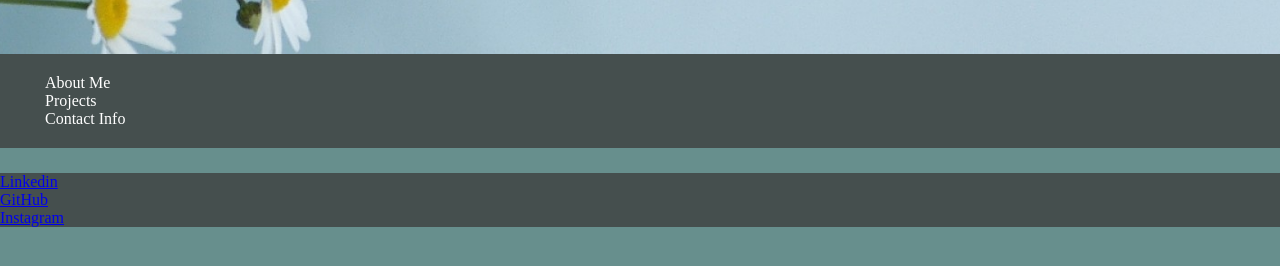
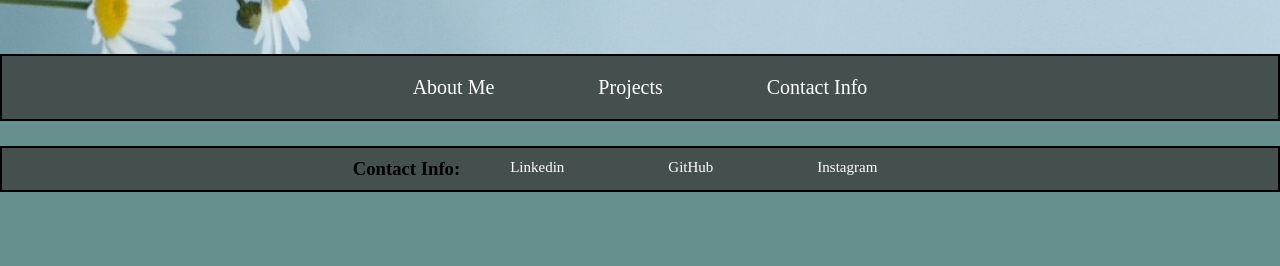
Before and after one commit to ZoeRorvig/my-portfolio, a plain HTML site: page index.html in a window 1280 px wide. Shown: the part 146-412 px from the top of the page. Drawn offline with Linux system fonts and the light colour scheme.

Commit message:
added CSS to nav bar

```diff
--- a/assets/css/style.css
+++ b/assets/css/style.css
@@ -25,8 +25,10 @@ nav{
     background-color: #3d4141d1;
     padding: 20px;
     margin-bottom: 25px;
-    color: #ffffff;
     display: flex;
+    border: 2px solid black;
+    justify-content: center;
+    align: center;
 }
 
 nav ul {
@@ -34,19 +36,17 @@ nav ul {
 }
 
 nav ul li {
-    /*display: inline-block;*/
-    margin-left: 25px;
-    justify-content: space-evenly;
-    flex-direction: row;
-    align-items: center;
+    display: inline-block;
 }
 
-.nav-bar {
+.nav-bar-text {
     color: #ffffff;
     text-decoration: none;
+    font-size: 20px;
+    padding: 50px;
 }
 
-.nav-bar:hover{
+.nav-bar-text:hover{
     color: #59dcdc;
     text-decoration: underline;
 }
@@ -57,4 +57,30 @@ body {
 
 footer{
     background-color: #3d4141d1;
+    padding: 10px;
+    display: flex;
+    border: 2px solid black;
+    justify-content: center;
+    align: center;
 }
+
+footer ul {
+    list-style-type: none;
+}
+
+footer ul li {
+    display: inline-block;
+
+}
+
+.footer-links {
+    color: #ffffff;
+    text-decoration: none;
+    font-size: 15px;
+    padding: 50px;
+}
+
+.footer-links:hover{
+    color: #59dcdc;
+    text-decoration: underline;
+}
--- a/index.html
+++ b/index.html
@@ -20,30 +20,36 @@
     <nav>
         <ul>
             <li>
-                <a href="#" class="nav-bar">About Me</a>
+                <a href="#" class="nav-bar-text">About Me</a>
             </li>
             <li>
-                <a href="#" class="nav-bar">Projects</a>
+                <a href="#" class="nav-bar-text">Projects</a>
             </li>
             <li>
-                <a href="#" class="nav-bar">Contact Info</a>
+                <a href="#contact-info" class="nav-bar-text">Contact Info</a>
             </li>
         </ul>
     </nav>
 
     <main>
+        <section id="about-me">
+        </section>
+
+        <section id="projects">
+        </section>
     </main>
 
-    <footer>
+    <footer id="contact-info">
+        <h3>Contact Info:</h3>
         <ul>
             <li>
-                <a href="https://www.linkedin.com/in/zoerorvig/" target="_blank">Linkedin</a>
+                <a href="https://www.linkedin.com/in/zoerorvig/" target="_blank" class="footer-links">Linkedin</a>
             </li>
             <li>
-                <a href="https://github.com/ZoeRorvig" target="_blank">GitHub</a>
+                <a href="https://github.com/ZoeRorvig" target="_blank" class="footer-links">GitHub</a>
             </li>
             <li>
-                <a href="https://www.instagram.com/mightyzorvig/" target="_blank">Instagram</a>
+                <a href="https://www.instagram.com/mightyzorvig/" target="_blank" class="footer-links">Instagram</a>
             </li>
         </ul>
     </footer>
```
